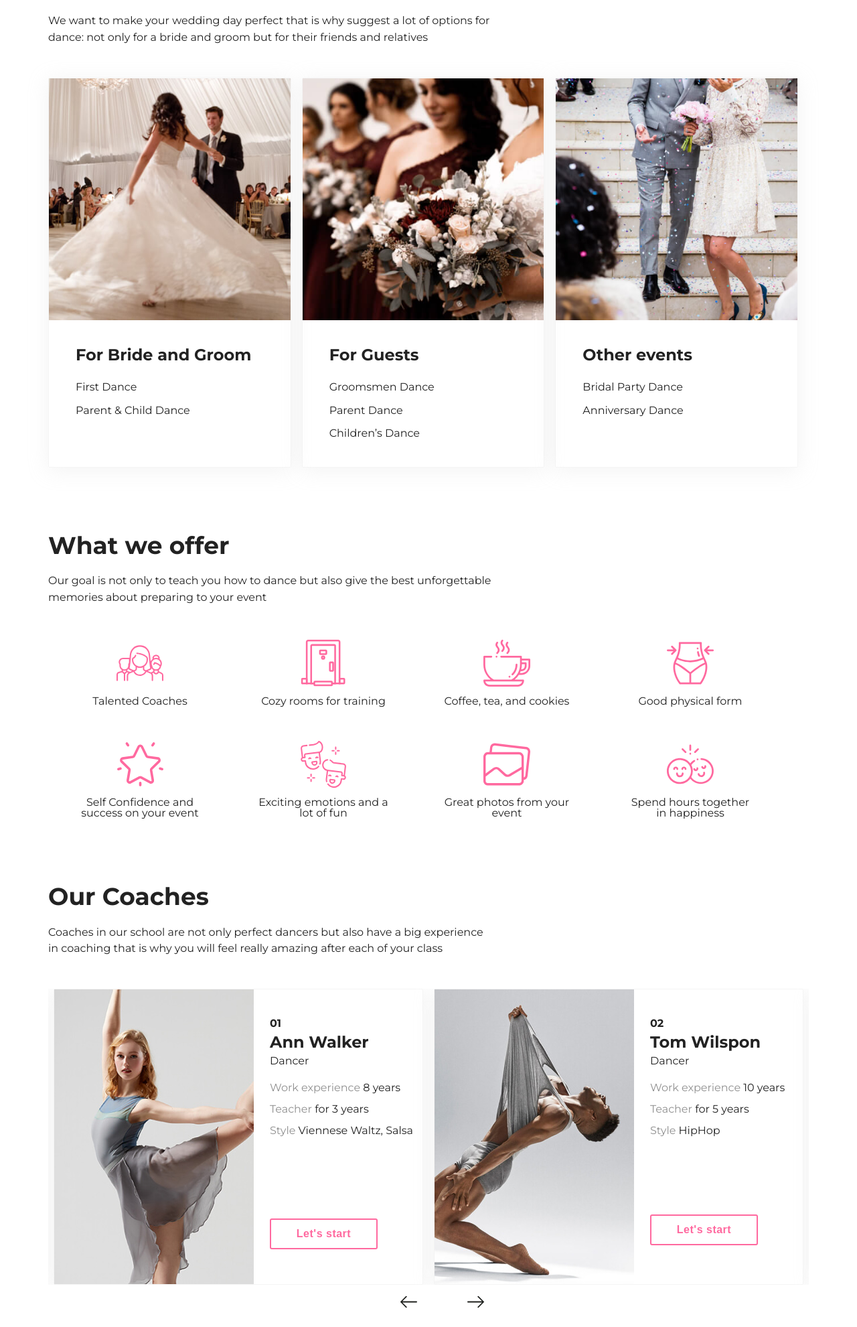
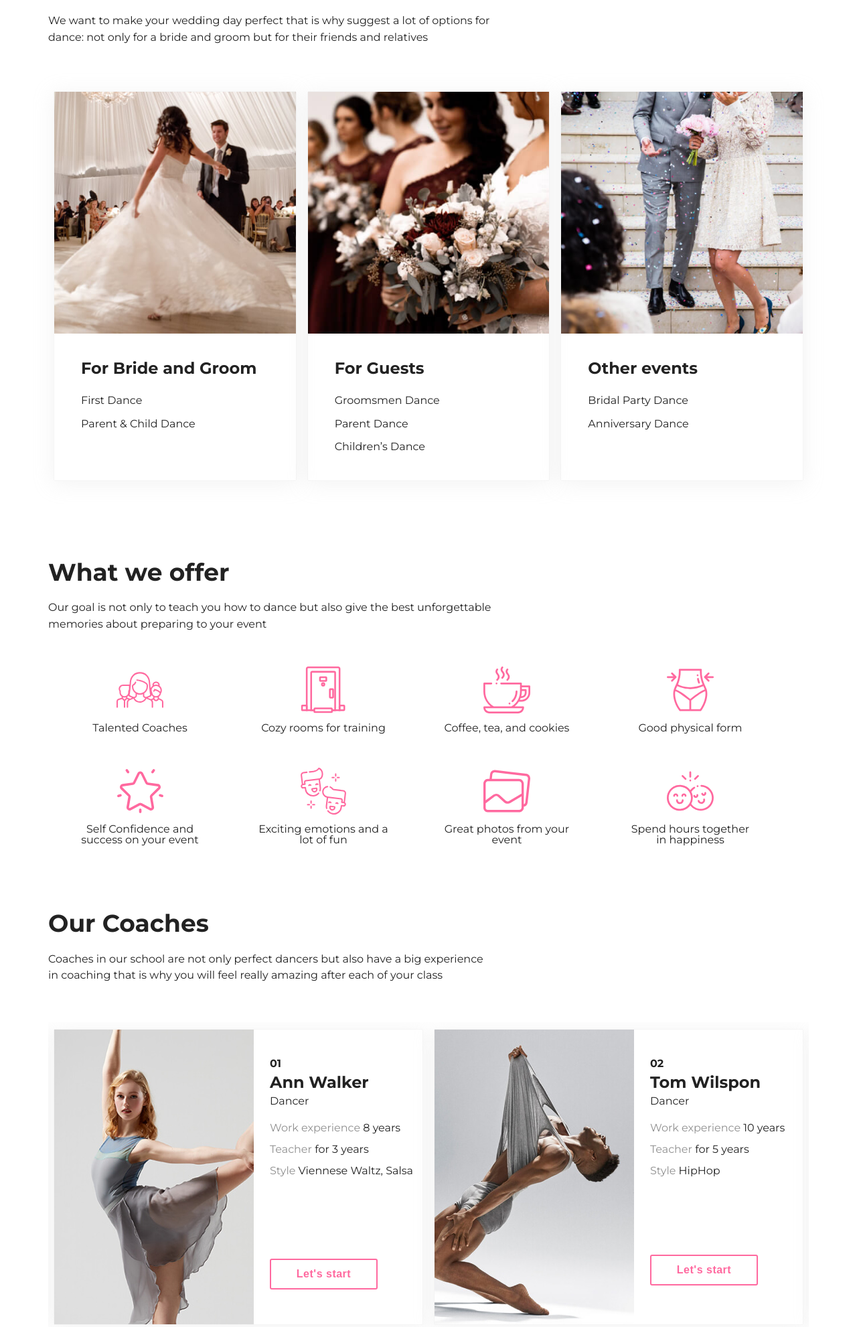
Before and after one commit to Victor-Davydenko/weddingDance_markup, a website: page index.html in a window 1280 px wide. Shown: the part 860-2841 px from the top of the page at 67% size. Drawn offline with nearby package versions, Linux system fonts and the light colour scheme.

Commit message:
shadow fixed

```diff
--- a/src/styles/common/_main.scss
+++ b/src/styles/common/_main.scss
@@ -227,6 +227,7 @@ body {
     .services-cards-holder {
         min-width: 0;
         margin-top: 48px;
+        padding: 10px 0;
         display: flex;
         justify-content: space-between;
 
@@ -236,7 +237,7 @@ body {
             box-sizing: border-box;
             box-shadow: 0px 4px 30px rgba(207, 207, 207, 0.25);
             border-radius: 2px;
-            margin-right: 16px;
+            margin: 10px 8px;
 
             .card-image-holder {
                 width: 100%;
@@ -334,6 +335,7 @@ body {
     .coaches-cards-holder {
         position: relative;
         margin-top: 48px;
+        padding: 10px 0;
     }
 
     .slick-arrow {
@@ -363,7 +365,7 @@ body {
         box-sizing: border-box;
         box-shadow: 0 4px 30px rgba(207, 207, 207, 0.25);
         border-radius: 2px;
-        margin: 0 8px;
+        margin: 10px 8px;
         display: flex !important;
 
         .coaches-card-image-holder {
```
Also changed, not shown: style.css.
